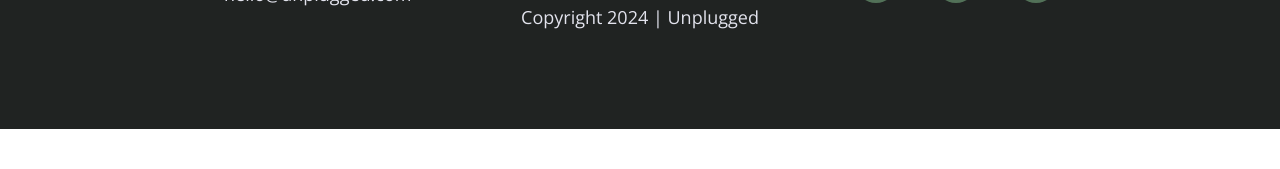
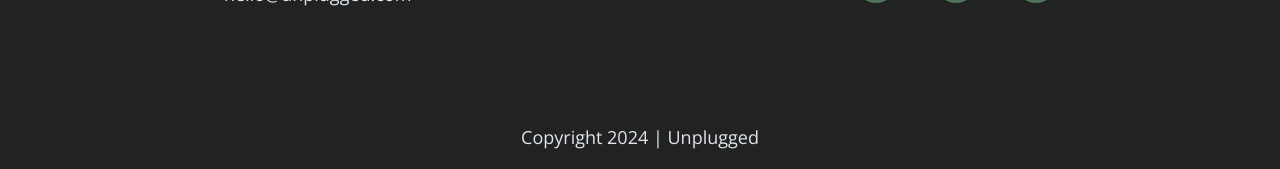
Before and after one commit to Kylar-V/unplugged, a website: page about/index.html in a window 1280 px wide. Shown: the part 1949-2118 px from the top of the page. Before the commit the page ends 2078 px from the top, so only its background shows below. Drawn offline with nearby package versions, Linux system fonts and the light colour scheme.

Commit message:
little tweaks to html.index

```diff
--- a/about/index.html
+++ b/about/index.html
@@ -124,9 +124,11 @@
             </div>
           </div>
         </div>
-        <div class="copright">
-          <p>Copyright 2024 | Unplugged</p>
-        </div>
+
+      </div>
+
+      <div class="copyright">
+        <p>Copyright 2024 | Unplugged</p>
       </div>
     </footer>
     <!-- Add your site or application content here -->
```
Also changed, not shown: faq/index.html (+4 -3 lines), index.html (+2 -2 lines).
